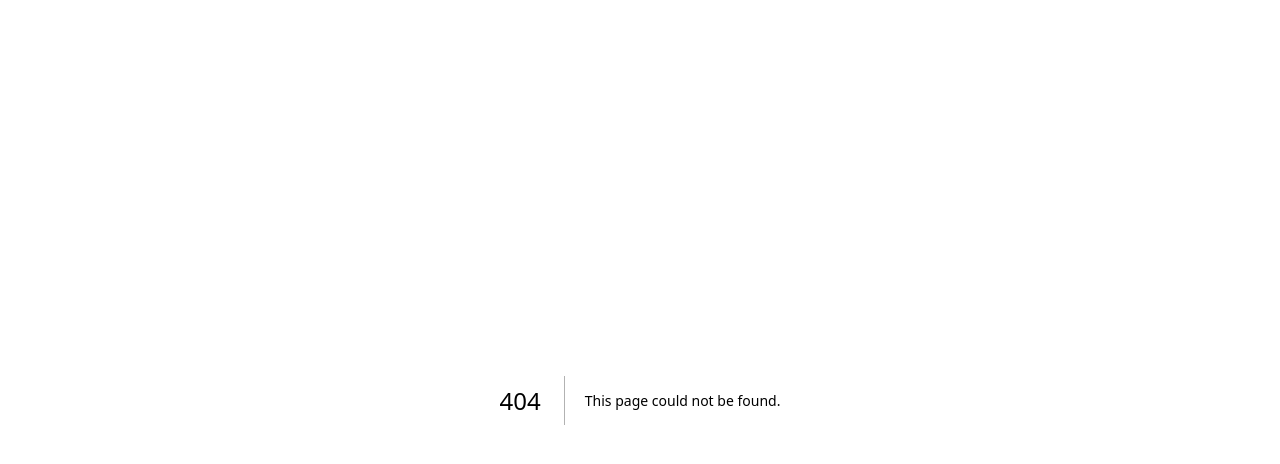
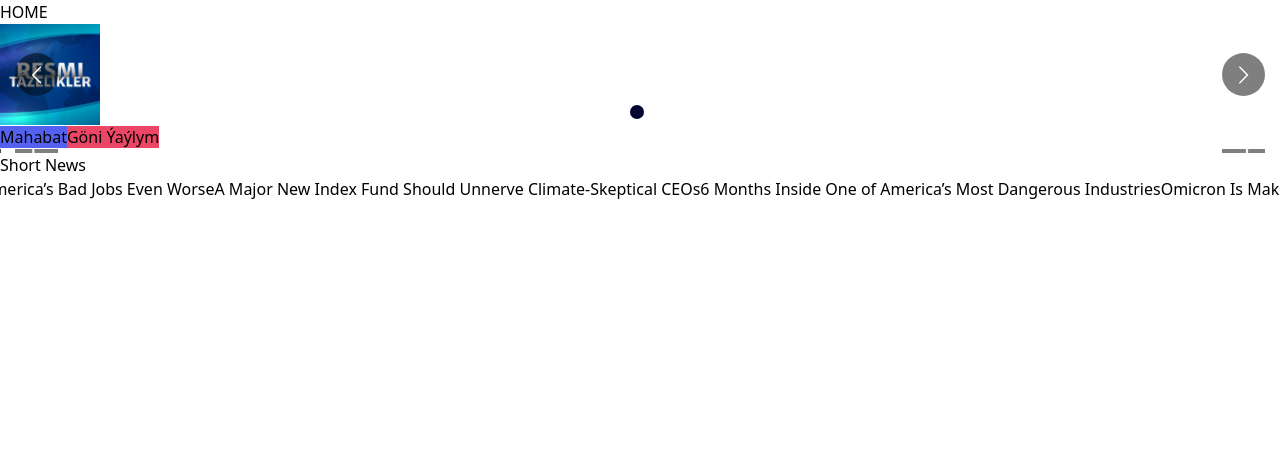
Before and after one commit to Kakabay/next-mhb, a Next.js app: page /home in a window 1280 px wide. Before the commit this address had no page. Shown: the top 464 px of the page. Built offline with nearby package versions, Linux system fonts and the light colour scheme.

Commit message:
refactor to /home

```diff
--- a/app/page.tsx
+++ b/app/home/page.tsx
@@ -15,8 +15,8 @@ const Home = () => {
       <h1 className="hidden">HOME</h1>
       <MainSwiper />
       <div className="grid grid-cols-2 grid-rows-full3 h-home overflow-hidden">
-        <LinkBlock href="/advertising" content="Mahabat" color="#5461F0" />
-        <LinkBlock href="/live" content="Göni Ýaýlym" color="#EB4765" />
+        <LinkBlock href="/homeadvertising" content="Mahabat" color="#5461F0" />
+        <LinkBlock href="/homelive" content="Göni Ýaýlym" color="#EB4765" />
         <SmallSwiper images={images} />
         <SmallSwiper images={images} />
         <SmallSwiper images={images} />
--- a/components/home/Marque.tsx
+++ b/components/home/Marque.tsx
@@ -17,22 +17,22 @@ const Marque = () => {
         className="w-full  bg-[#BBBB] z-10 my-[11px]"
         gradient={false}
       >
-        <Link href={"/"} className="mr-6 py-1">
+        <Link href={"/home"} className="mr-6 py-1">
           Omicron Is Making America’s Bad Jobs Even Worse
         </Link>
-        <Link href={"/"} className="mr-6 py-1">
+        <Link href={"/home"} className="mr-6 py-1">
           A Major New Index Fund Should Unnerve Climate-Skeptical CEOs
         </Link>
-        <Link href={"/"} className="mr-6 py-1">
+        <Link href={"/home"} className="mr-6 py-1">
           6 Months Inside One of America’s Most Dangerous Industries
         </Link>
-        <Link href={"/"} className="mr-6 py-1">
+        <Link href={"/home"} className="mr-6 py-1">
           Omicron Is Making America’s Bad Jobs Even Worse
         </Link>
-        <Link href={"/"} className="mr-6 py-1">
+        <Link href={"/home"} className="mr-6 py-1">
           A Major New Index Fund Should Unnerve Climate-Skeptical CEOs
         </Link>
-        <Link href={"/"} className="mr-6 py-1">
+        <Link href={"/home"} className="mr-6 py-1">
           6 Months Inside One of America’s Most Dangerous Industries
         </Link>
       </Marquee>
--- a/package.json
+++ b/package.json
@@ -2,6 +2,7 @@
   "name": "next-mhb",
   "version": "0.1.0",
   "private": true,
+  "homepage": "/home",
   "scripts": {
     "dev": "next dev",
     "build": "next build",
```
